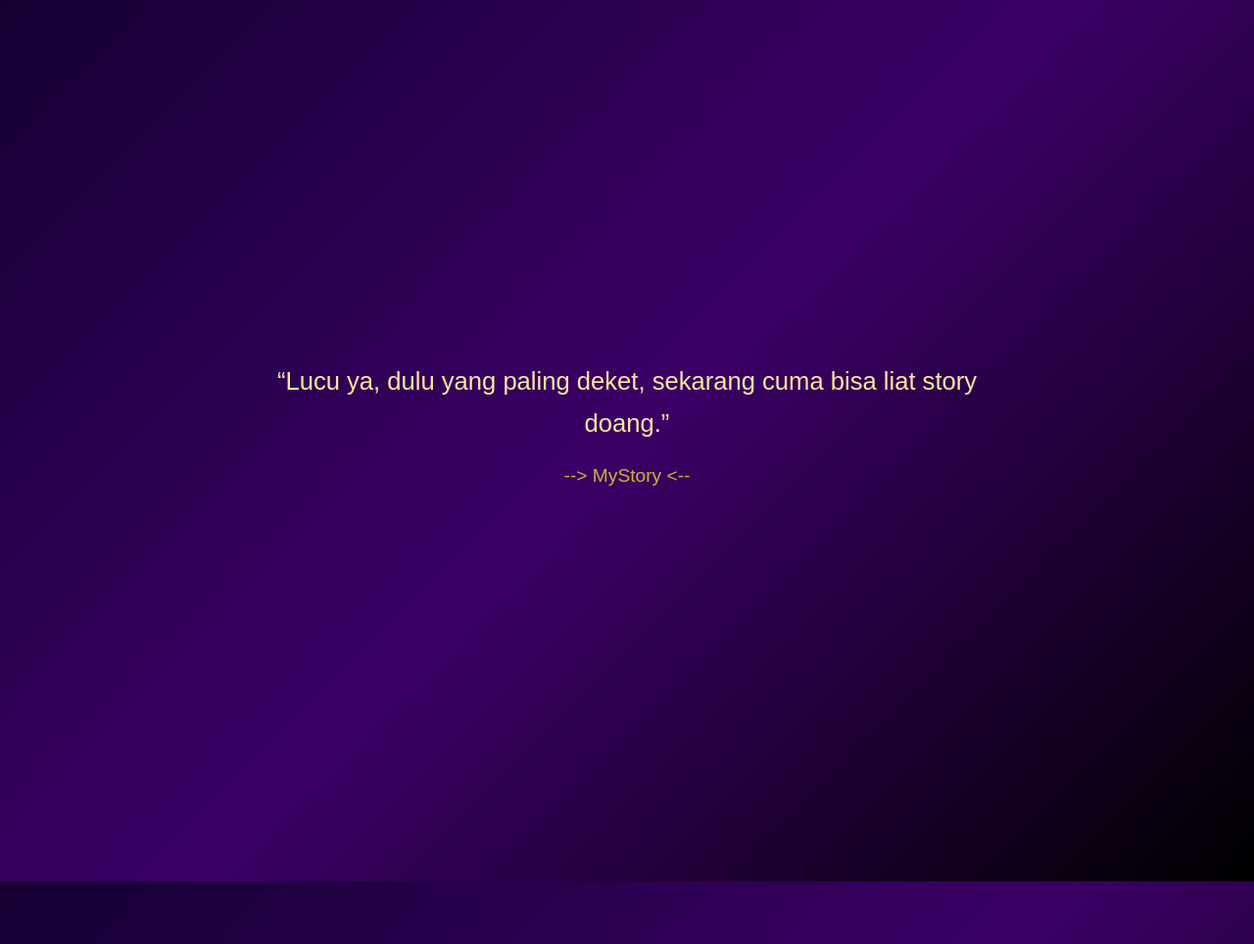
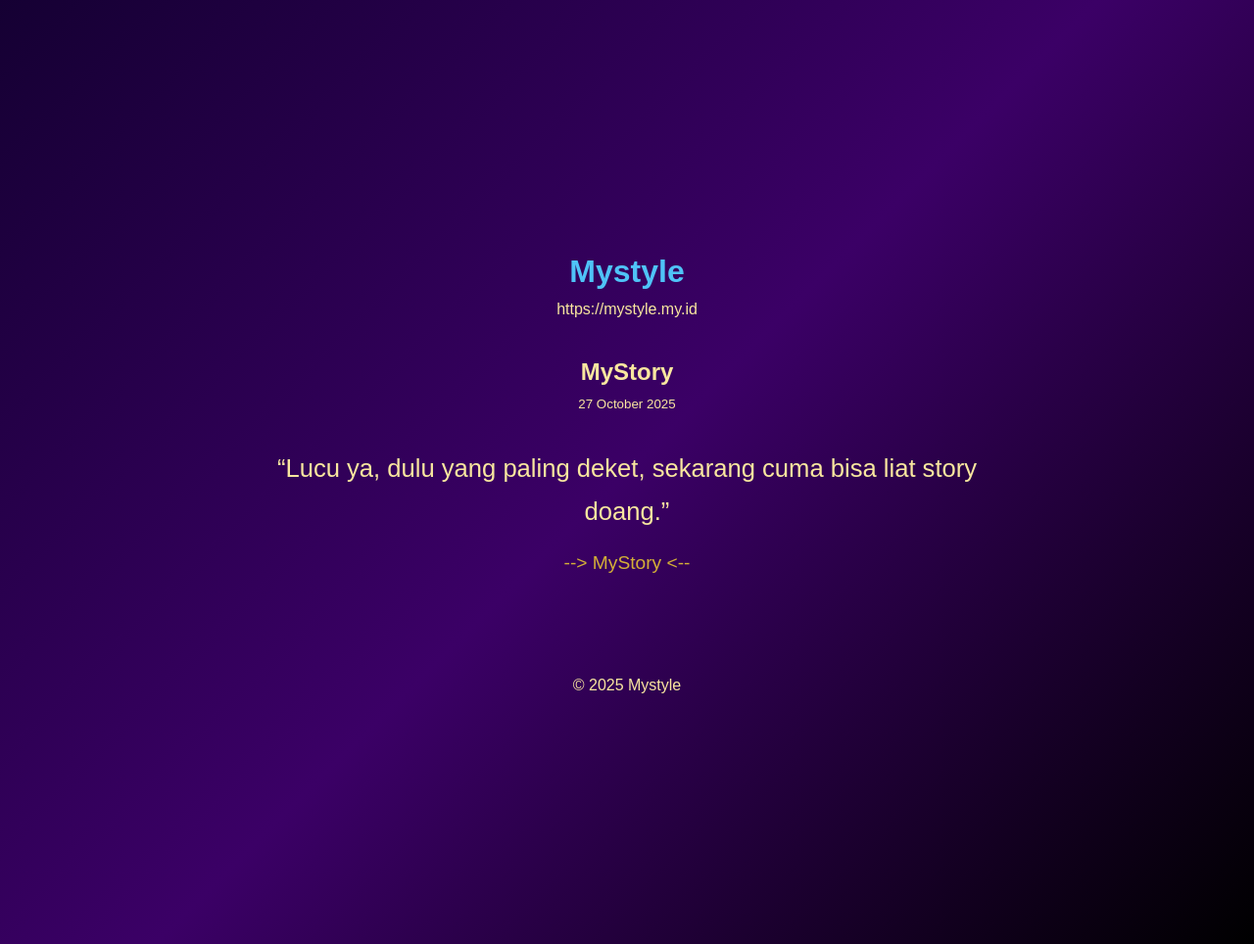
Before and after one commit to mystyl3/mystyl3.github.io, a Jekyll site: the page built from _posts/2025-10-27-mystory.html, in a window 1280 px wide. Shown: the whole page at 98% size. Built offline with Jekyll 4.4.1, drawn with Linux system fonts in a browser that asks for light colours; part of the change alters nothing that is shown.

Commit message:
Update 2025-10-27-mystory.html

```diff
--- a/_posts/2025-10-27-mystory.html
+++ b/_posts/2025-10-27-mystory.html
@@ -1,17 +1,18 @@
 ---
-layout: none
-title:  "MyStory"
+layout: post
+title: "MyStory"
 description: "Lucu ya, dulu yang paling deket, sekarang cuma bisa liat story doang."
-date:   2025-10-27
+date: 2025-10-27 06:00:00 +0700
+author: Wildan Hidayat
+thumbnail: /assets/images/story1.jpg
 permalink: /mystory
+tags: [cerita, kehidupan, perasaan]
 ---
 
 <!DOCTYPE html>
 <html lang="id">
 <head>
-  <meta charset="UTF-8">
-  <meta name="viewport" content="width=device-width, initial-scale=1.0">
-  <title>MyStory</title>
+  {% include head.html %}
   <style>
     /* ====== RESET DAN DASAR ====== */
     * {
```
